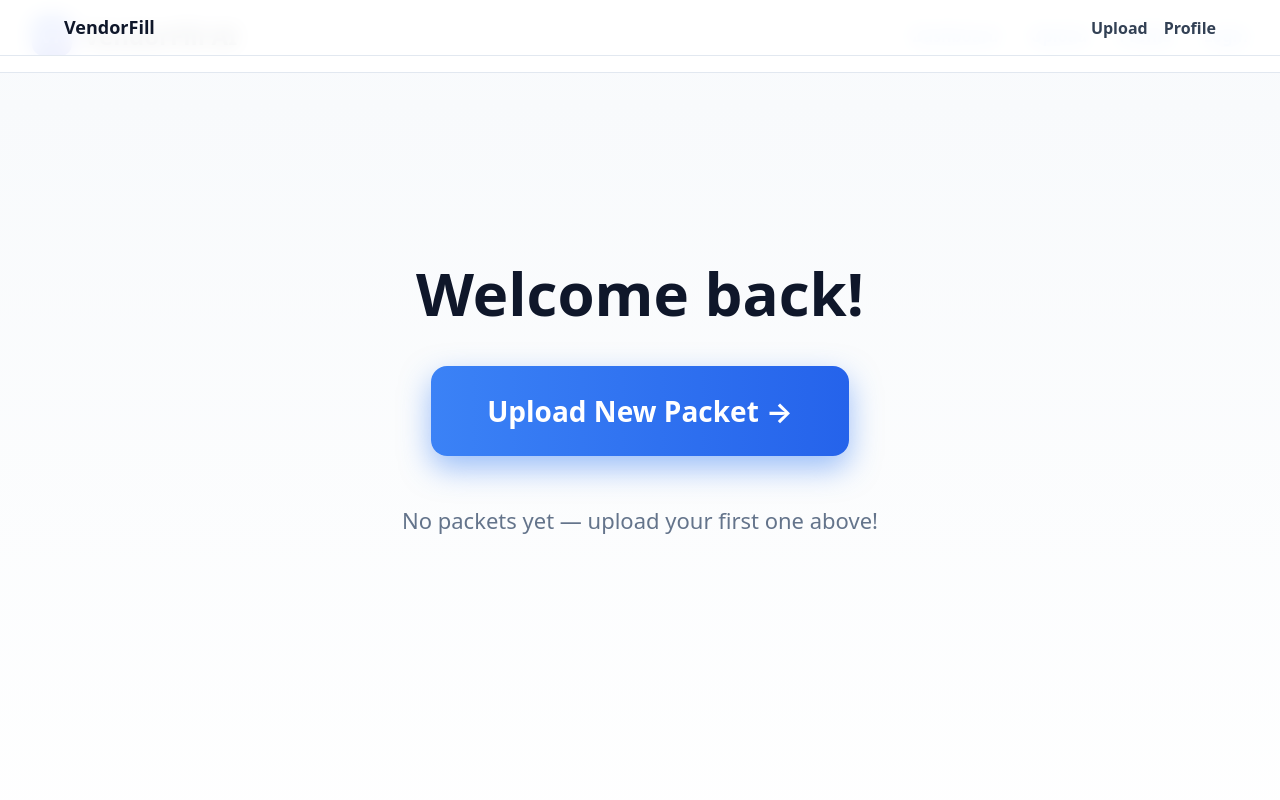
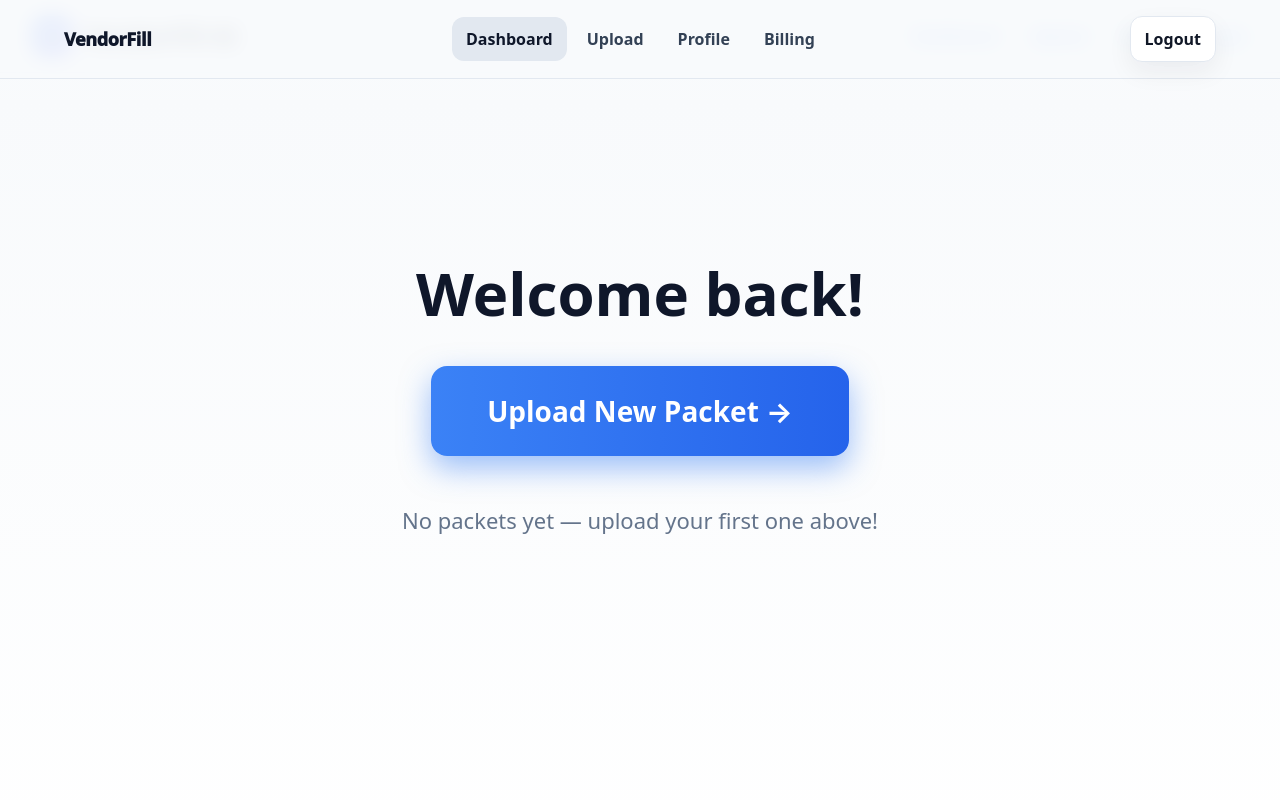
Before and after one commit to deansw/vendorfill, a Next.js app: page /dashboard in a window 1280 px wide. Shown: the top 800 px of the page. Built offline with nearby package versions, Linux system fonts and the light colour scheme; no server answers.

Commit message:
Update AppNav.tsx

```diff
--- a/components/AppNav.tsx
+++ b/components/AppNav.tsx
@@ -1,61 +1,48 @@
 "use client"
 
 import Link from "next/link"
-import { useEffect, useMemo, useState } from "react"
+import { usePathname, useRouter } from "next/navigation"
+import { useMemo, useState } from "react"
 import { createClient } from "@/utils/supabase/client"
 
-function utcPeriodKey() {
-  const now = new Date()
-  const y = now.getUTCFullYear()
-  const m = String(now.getUTCMonth() + 1).padStart(2, "0")
-  return `${y}-${m}`
+function NavLink({
+  href,
+  label,
+}: {
+  href: string
+  label: string
+}) {
+  const pathname = usePathname()
+  const active = pathname === href
+
+  return (
+    <Link
+      href={href}
+      style={{
+        padding: "10px 14px",
+        borderRadius: 12,
+        textDecoration: "none",
+        fontWeight: 900,
+        color: active ? "#0f172a" : "#334155",
+        background: active ? "#e2e8f0" : "transparent",
+      }}
+    >
+      {label}
+    </Link>
+  )
 }
 
 export default function AppNav() {
+  const router = useRouter()
   const supabase = useMemo(() => createClient(), [])
-  const [label, setLabel] = useState("")
+  const [loading, setLoading] = useState(false)
 
-  useEffect(() => {
-    const run = async () => {
-      const { data: sessionData } = await supabase.auth.getSession()
-      if (!sessionData.session) {
-        setLabel("")
-        return
-      }
-
-      const period = utcPeriodKey()
-
-      const { data: ent } = await supabase
-        .from("user_entitlements")
-        .select("plan, monthly_limit, free_used")
-        .single()
-
-      const { data: usage } = await supabase
-        .from("user_usage")
-        .select("used_count")
-        .eq("period", period)
-        .maybeSingle()
-
-      if (ent && !ent.free_used) {
-        setLabel("🎁 1 free upload")
-        return
-      }
-
-      if (ent?.monthly_limit === -1) {
-        setLabel("♾️ Unlimited")
-        return
-      }
-
-      const remaining = Math.max(
-        0,
-        Number(ent?.monthly_limit ?? 0) - Number(usage?.used_count ?? 0)
-      )
-
-      setLabel(`${remaining} remaining`)
-    }
-
-    run()
-  }, [supabase])
+  const logout = async () => {
+    setLoading(true)
+    await supabase.auth.signOut()
+    router.push("/login")
+    setLoading(false)
+  }
 
   return (
     <div
@@ -65,7 +52,7 @@ export default function AppNav() {
         left: 0,
         right: 0,
         zIndex: 50,
-        background: "rgba(255,255,255,0.9)",
+        background: "rgba(248, 250, 252, 0.9)",
         backdropFilter: "blur(10px)",
         borderBottom: "1px solid #e2e8f0",
       }}
@@ -74,47 +61,48 @@ export default function AppNav() {
         style={{
           maxWidth: 1200,
           margin: "0 auto",
-          padding: "14px 24px",
+          padding: "16px 24px",
           display: "flex",
           alignItems: "center",
           justifyContent: "space-between",
+          gap: 16,
         }}
       >
         <Link
           href="/dashboard"
           style={{
-            fontWeight: 900,
+            fontWeight: 950,
             fontSize: 18,
             color: "#0f172a",
             textDecoration: "none",
+            letterSpacing: "-0.02em",
           }}
         >
           VendorFill
         </Link>
 
-        <div style={{ display: "flex", alignItems: "center", gap: 16 }}>
-          <Link href="/upload" style={{ fontWeight: 800, color: "#334155", textDecoration: "none" }}>
-            Upload
-          </Link>
-          <Link href="/profile" style={{ fontWeight: 800, color: "#334155", textDecoration: "none" }}>
-            Profile
-          </Link>
+        <div style={{ display: "flex", alignItems: "center", gap: 6, flexWrap: "wrap" }}>
+          <NavLink href="/dashboard" label="Dashboard" />
+          <NavLink href="/upload" label="Upload" />
+          <NavLink href="/profile" label="Profile" />
+          <NavLink href="/billing" label="Billing" />
+        </div>
 
-          {label && (
-            <span
-              style={{
-                background: "linear-gradient(to right, #2563eb, #3b82f6)",
-                color: "white",
-                fontWeight: 900,
-                padding: "8px 14px",
-                borderRadius: 999,
-                fontSize: 13,
-              }}
-            >
-              {label}
-            </span>
-          )}
-        </div>
+        <button
+          onClick={logout}
+          disabled={loading}
+          style={{
+            padding: "10px 14px",
+            borderRadius: 12,
+            border: "1px solid #e2e8f0",
+            background: "white",
+            fontWeight: 900,
+            cursor: loading ? "not-allowed" : "pointer",
+            boxShadow: "0 10px 26px rgba(15, 23, 42, 0.06)",
+          }}
+        >
+          {loading ? "Signing out..." : "Logout"}
+        </button>
       </div>
     </div>
   )
```
